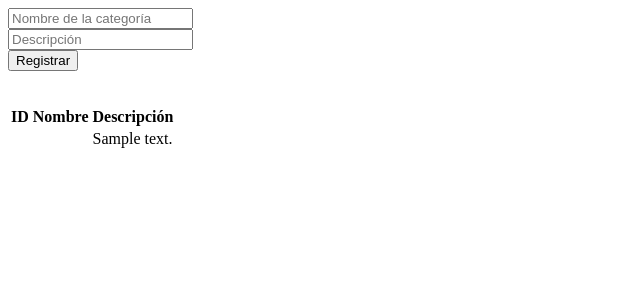
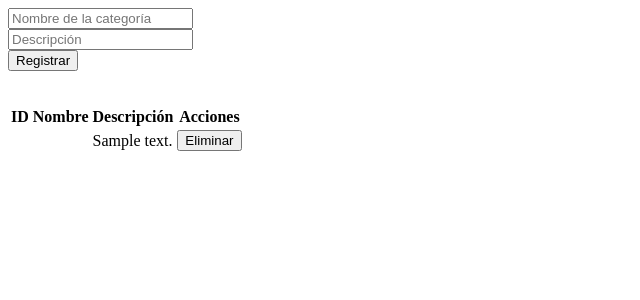
Before and after one commit to Tania2809/Practica1AS, a Flask app: page /categorias in a window 1280 px wide. Shown: the top 300 px of the page, without its empty margins (0-640 px from the left). Run offline with Flask 3, Linux system fonts and the light colour scheme; tables that the repository leaves empty or names only in its code hold one stand-in row (values such as "Sample post").

Commit message:
Update categorias.html

```diff
--- a/templates/categorias.html
+++ b/templates/categorias.html
@@ -22,6 +22,7 @@
                 <th>ID</th>
                 <th>Nombre</th>
                 <th>Descripción</th>
+                <th>Acciones</th>
             </tr>
         </thead>
         <tbody>
@@ -30,8 +31,25 @@
                 <td>{{ categoria.idCategoria }}</td>
                 <td>{{ categoria.nombreCategoria }}</td>
                 <td>{{ categoria.descripcion }}</td>
+                <td>
+                    <button class="btn btn-danger btn-sm" onclick="eliminarCategoria({{ categoria.idCategoria }})">
+                        Eliminar
+                    </button>
+                </td>
             </tr>
             {% endfor %}
         </tbody>
     </table>
 </div>
+
+<script>
+function eliminarCategoria(id) {
+    if (confirm('¿Estás seguro de que quieres eliminar esta categoría?')) {
+        // Usando AngularJS para eliminar
+        const scope = angular.element(document.querySelector('[ng-controller="categoriasCtrl"]')).scope();
+        scope.$apply(function() {
+            scope.eliminar(id);
+        });
+    }
+}
+</script>
```
